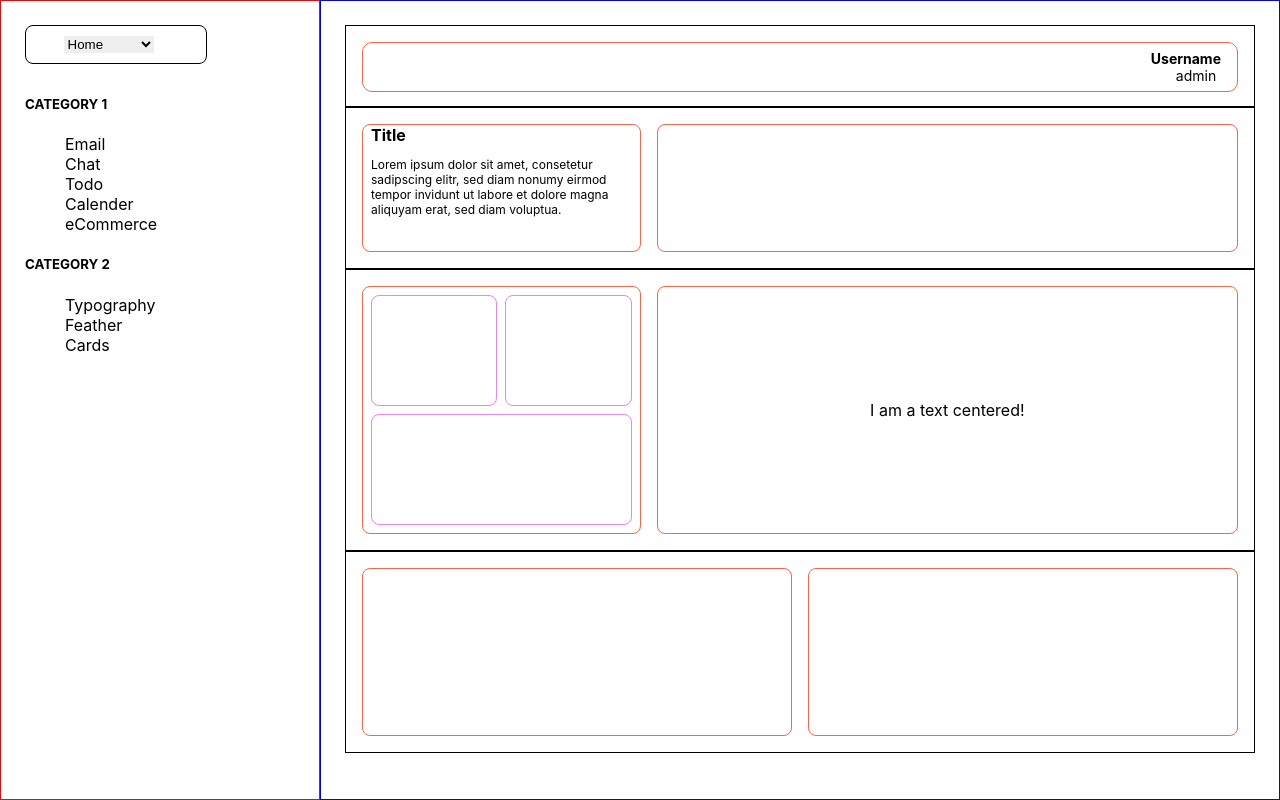
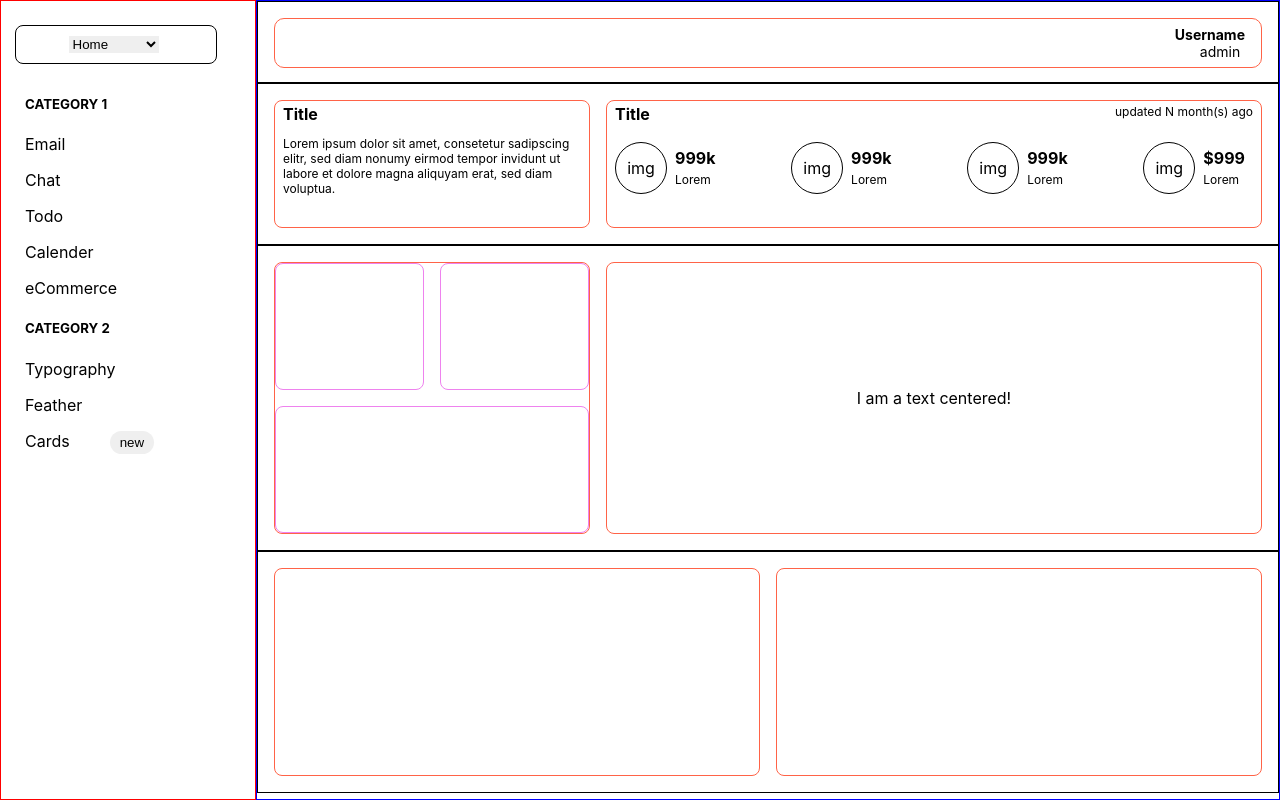
Before and after one commit to aripan/responsive-dashboard, a React (Create React App) app: page / in a window 1280 px wide. Built offline with nearby package versions, Linux system fonts and the light colour scheme.

Commit message:
Desktop size done

```diff
--- a/package.json
+++ b/package.json
@@ -3,6 +3,7 @@
   "version": "0.1.0",
   "private": true,
   "dependencies": {
+    "@iconify-icons/dashicons": "^1.1.0",
     "@iconify-icons/feather": "^1.1.0",
     "@iconify-icons/ls": "^1.1.0",
     "@iconify/react": "^1.1.4",
--- a/src/App.css
+++ b/src/App.css
@@ -10,8 +10,8 @@
 
 .App {
   display: grid;
-  grid-template-columns: 1fr 3fr;
+  grid-template-columns: 1fr 4fr;
   grid-template-rows: auto;
-  grid-template-areas: "side main main main";
+  grid-template-areas: "side main main main main";
   height: 100vh;
 }
--- a/src/components/MainArea/MainAreaScreen/MainAreaScreen.css
+++ b/src/components/MainArea/MainAreaScreen/MainAreaScreen.css
@@ -11,12 +11,12 @@
 .middle-section {
   grid-area: middle-section;
   border: 1px solid black;
-  height: 35vh;
+  height: 38vh;
 }
 .bottom-section {
   grid-area: bottom-section;
   border: 1px solid black;
-  height: 25vh;
+  height: 30vh;
 }
 
 .main-area-container {
@@ -29,5 +29,5 @@
     "middle-section"
     "bottom-section";
 
-  margin: 1.5rem;
+  /* margin: 1.5rem; */
 }
--- a/src/components/MainArea/MiddleSection/MiddleSection.css
+++ b/src/components/MainArea/MiddleSection/MiddleSection.css
@@ -15,19 +15,19 @@
   grid-area: one;
   border: 1px solid violet;
   border-radius: 0.5em;
-  margin: 0.5em 0.25em 0.25em 0.5em;
+  margin: 0 0.5em 0.5em 0;
 }
 .middle-left-two {
   grid-area: two;
   border: 1px solid violet;
   border-radius: 0.5em;
-  margin: 0.5em 0.5em 0.25em 0.25em;
+  margin: 0 0 0.5em 0.5em;
 }
 .middle-left-three {
   grid-area: three;
   border: 1px solid violet;
   border-radius: 0.5em;
-  margin: 0.25em 0.5em 0.5em 0.5em;
+  margin: 0.5em 0 0 0;
 }
 
 .middle-right {
--- a/src/components/MainArea/TitleSection/TitleSection.css
+++ b/src/components/MainArea/TitleSection/TitleSection.css
@@ -2,7 +2,7 @@
   grid-area: title-heading;
   border: 1px solid tomato;
   margin: 1em 0.5em 1em 1em;
-  padding: 0 0.5em;
+  padding: 0.2em 0.5em;
   border-radius: 0.5em;
 }
 
@@ -18,6 +18,7 @@
   border: 1px solid tomato;
   margin: 1em 1em 1em 0.5em;
   border-radius: 0.5em;
+  padding: 0.2em 0.5em;
 }
 
 .title-container {
@@ -28,3 +29,35 @@
   grid-template-areas: "title-heading title-items";
   height: 100%;
 }
+
+.title-items-top {
+  display: flex;
+  justify-content: space-between;
+  margin-bottom: 1rem;
+}
+
+.title-items-bottom {
+  display: flex;
+  justify-content: space-between;
+}
+.circle-one,
+.circle-two,
+.circle-three,
+.circle-four {
+  width: 50px;
+  height: 50px;
+  border: 1px solid black;
+  border-radius: 50%;
+  display: flex;
+  justify-content: center;
+  align-items: center;
+}
+
+.title-items-bottom-one,
+.title-items-bottom-two,
+.title-items-bottom-three,
+.title-items-bottom-four {
+  display: flex;
+  justify-content: center;
+  align-items: center;
+}
--- a/src/components/MainArea/TitleSection/TitleSection.js
+++ b/src/components/MainArea/TitleSection/TitleSection.js
@@ -12,7 +12,42 @@ const TitleSection = () => {
           sed diam voluptua.{" "}
         </p>
       </div>
-      <div className="title-items"></div>
+      <div className="title-items">
+        <div className="title-items-top">
+          <span style={{ fontWeight: "700" }}>Title</span>
+          <span style={{ fontSize: "12px" }}>updated N month(s) ago</span>
+        </div>
+        <div className="title-items-bottom">
+          <div className="title-items-bottom-one">
+            <div className="circle-one">img</div>
+            <p style={{ margin: "0.5rem" }}>
+              <span style={{ fontWeight: "700" }}>999k</span> <br />
+              <span style={{ fontSize: "12px" }}>Lorem</span>
+            </p>
+          </div>
+          <div className="title-items-bottom-two">
+            <div className="circle-two">img</div>
+            <p style={{ margin: "0.5rem" }}>
+              <span style={{ fontWeight: "700" }}>999k</span> <br />
+              <span style={{ fontSize: "12px" }}>Lorem</span>
+            </p>
+          </div>
+          <div className="title-items-bottom-three">
+            <div className="circle-three">img</div>
+            <p style={{ margin: "0.5rem" }}>
+              <span style={{ fontWeight: "700" }}>999k</span> <br />
+              <span style={{ fontSize: "12px" }}>Lorem</span>
+            </p>
+          </div>
+          <div className="title-items-bottom-four">
+            <div className="circle-four">img</div>
+            <p style={{ margin: "0.5rem" }}>
+              <span style={{ fontWeight: "700" }}>$999</span> <br />
+              <span style={{ fontSize: "12px" }}>Lorem</span>
+            </p>
+          </div>
+        </div>
+      </div>
     </div>
   );
 };
--- a/src/components/MainArea/TopBarSection/TopBarSection.css
+++ b/src/components/MainArea/TopBarSection/TopBarSection.css
@@ -14,7 +14,7 @@
 }
 
 .top-bar-icon {
-  padding: 0.2rem;
+  padding: 0.3rem;
 }
 
 .top-bar-content-right {
--- a/src/components/SideBar/SideBar.css
+++ b/src/components/SideBar/SideBar.css
@@ -6,11 +6,24 @@
   margin-bottom: 2em;
 }
 
+.side-bar-icon {
+  margin-right: 0.8rem;
+}
+
+.side-bar-new-button {
+  /* background-color: #ddd; */
+  border: none;
+  color: black;
+  padding: 4px 10px;
+  text-align: center;
+  margin: 0 10px;
+  border-radius: 1rem;
+}
 /* .dropdown-icon {
   color: red;
   transform: translate(-100px);
 } */
 
-ul li {
+/* ul li {
   list-style: none;
-}
+} */
--- a/src/components/SideBar/SideBar.js
+++ b/src/components/SideBar/SideBar.js
@@ -11,7 +11,7 @@ import typeIcon from "@iconify-icons/feather/type";
 import homeIcon from "@iconify-icons/feather/home";
 import creditCard from "@iconify-icons/feather/credit-card";
 import eyeIcon from "@iconify-icons/feather/eye";
-import dropdownIcon from "@iconify-icons/ls/dropdown";
+import arrowRightAlt2 from "@iconify-icons/dashicons/arrow-right-alt2";
 
 const SideBar = () => {
   const dropdownOptions = [
@@ -33,17 +33,18 @@ const SideBar = () => {
         style={{
           display: "flex",
           justifyContent: "space-around",
-          width: "180px",
+          width: "200px",
           padding: "10px 0",
           border: "1px solid black",
           borderRadius: "0.5em",
           fontSize: "16px",
+          marginLeft: "-10px",
         }}
       >
         <InlineIcon
           icon={homeIcon}
           className="dropdown-icon"
-          style={{ marginLeft: "-50px" }}
+          style={{ marginLeft: "-60px" }}
         />
         {/* <Select defaultValue={dropdownOptions[0]} options={dropdownOptions} />{" "} */}
         <select
@@ -68,36 +69,45 @@ const SideBar = () => {
       </div>
 
       <h5>CATEGORY 1</h5>
-      <ul className="side-bar-category-one">
-        <li>
-          <InlineIcon icon={mailIcon} /> Email
-        </li>
-        <li>
-          <InlineIcon icon={messageSquare} /> Chat
-        </li>
-        <li>
-          <InlineIcon icon={checkSquare} /> Todo
-        </li>
-        <li>
-          <InlineIcon icon={calendarIcon} /> Calender
-        </li>
-        <li>
-          <InlineIcon icon={shoppingCart} /> eCommerce
-        </li>
-      </ul>
+      <p>
+        <InlineIcon icon={mailIcon} className="side-bar-icon" />
+        Email
+      </p>
+      <p>
+        <InlineIcon icon={messageSquare} className="side-bar-icon" />
+        Chat
+      </p>
+      <p>
+        <InlineIcon icon={checkSquare} className="side-bar-icon" />
+        Todo
+      </p>
+      <p>
+        <InlineIcon icon={calendarIcon} className="side-bar-icon" />
+        Calender
+      </p>
+      <p>
+        <InlineIcon icon={shoppingCart} className="side-bar-icon" />
+        eCommerce{" "}
+        <InlineIcon icon={arrowRightAlt2} style={{ marginLeft: "40px" }} />
+      </p>
 
       <h5>CATEGORY 2</h5>
-      <ul className="side-bar-category-two">
-        <li>
-          <InlineIcon icon={typeIcon} /> Typography
-        </li>
-        <li>
-          <InlineIcon icon={eyeIcon} /> Feather
-        </li>
-        <li>
-          <InlineIcon icon={creditCard} /> Cards
-        </li>
-      </ul>
+      <p>
+        <InlineIcon icon={typeIcon} className="side-bar-icon" />
+        Typography
+      </p>
+      <p>
+        <InlineIcon icon={eyeIcon} className="side-bar-icon" />
+        Feather
+      </p>
+      <p>
+        <InlineIcon icon={creditCard} className="side-bar-icon" />
+        Cards
+        <button className="side-bar-new-button" style={{ marginLeft: "40px" }}>
+          new
+        </button>
+        <InlineIcon icon={arrowRightAlt2} />
+      </p>
     </div>
   );
 };
```
Also changed, not shown: 1 other file (tests, documents, lock files or other folders).
